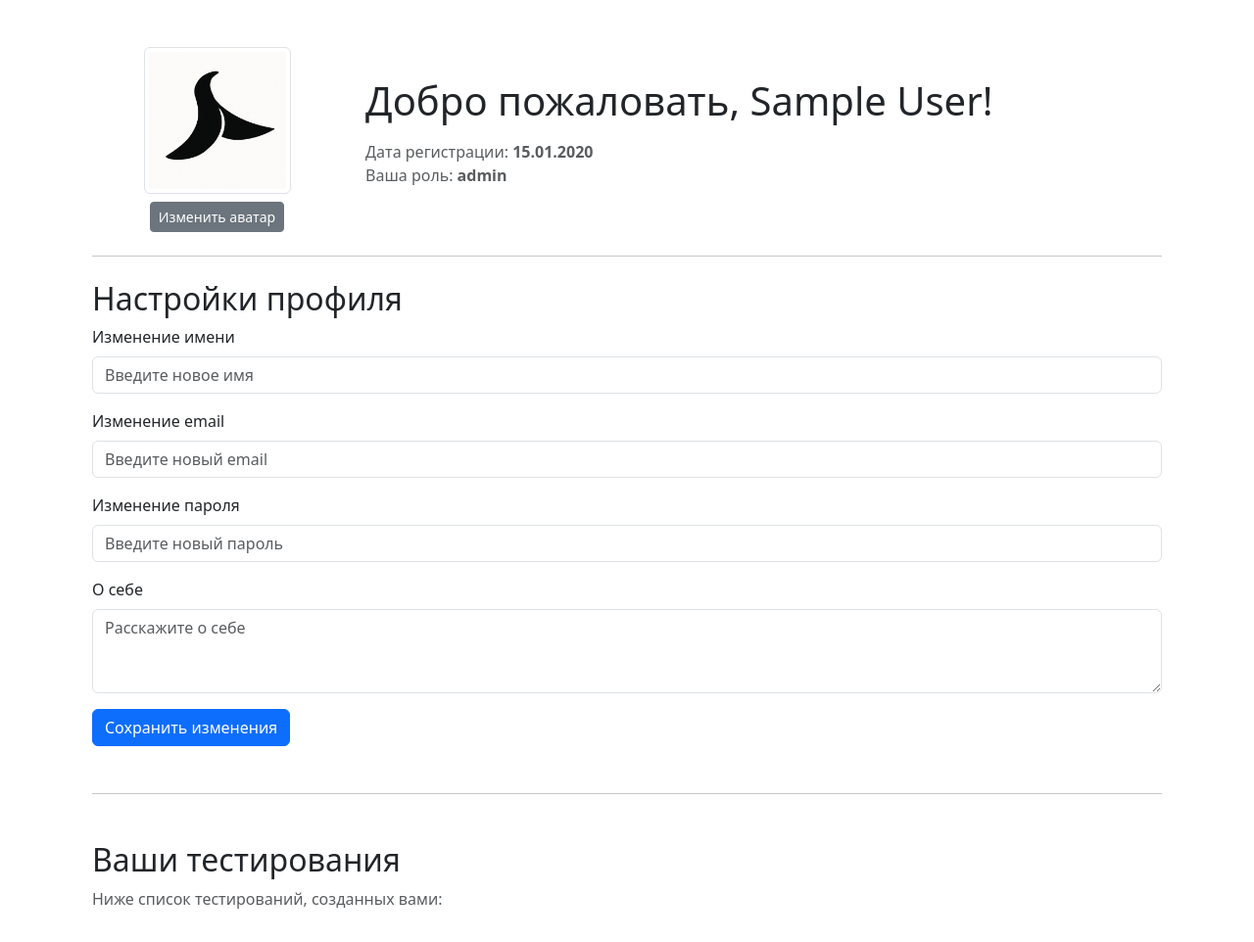
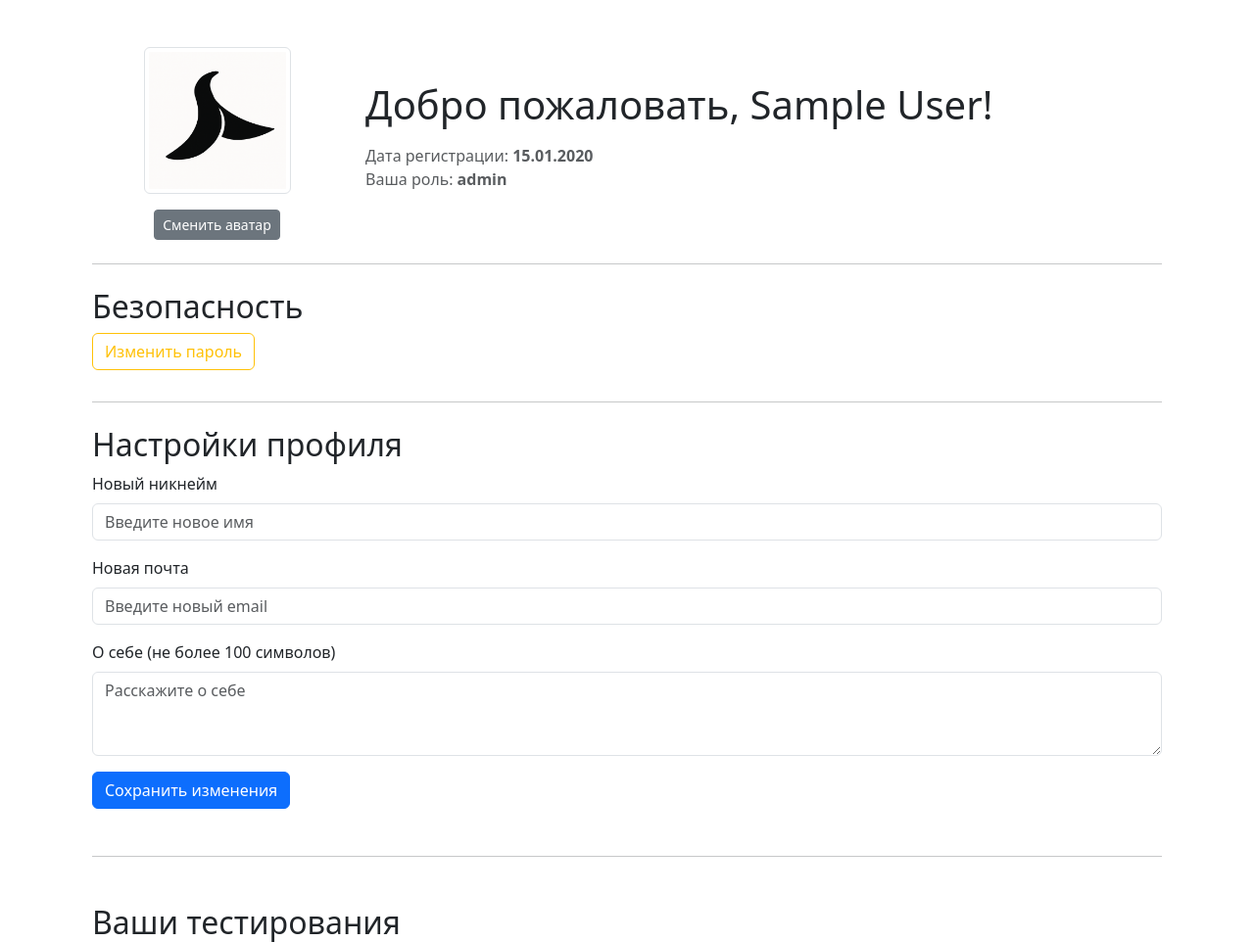
Before and after one commit to truwsfff/Quizzy, a Flask app: page /profile in a window 1280 px wide. Shown: the part 76-1038 px from the top of the page at 98% size. Run offline with Flask 3, Linux system fonts and the light colour scheme; a user stored in the database is signed in; tables that the repository leaves empty hold one stand-in row (values such as "Sample post").

Commit message:
some changes in profile + preparing for constructor

```diff
--- a/data/users.py
+++ b/data/users.py
@@ -16,6 +16,7 @@ class User(SqlAlchemyBase, UserMixin):
     created_date = sqlalchemy.Column(sqlalchemy.DateTime,
                                      default=datetime.datetime.now)
     role = sqlalchemy.Column(sqlalchemy.String, default='member')
+    status = sqlalchemy.Column(sqlalchemy.String, default='ON', nullable=True)
     email = sqlalchemy.Column(sqlalchemy.String,
                               index=True, unique=True, nullable=True)
 
--- /dev/null
+++ b/forms/profile_general_form.py
@@ -0,0 +1,10 @@
+from flask_wtf import FlaskForm
+from wtforms import EmailField, SubmitField, StringField, \
+    TextAreaField
+
+
+class ProfileGeneralForm(FlaskForm):
+    name = StringField('Новый никнейм')
+    email = EmailField('Новая почта')
+    about = TextAreaField('О себе (не более 100 символов)')
+    submit = SubmitField('Сохранить изменения')
--- /dev/null
+++ b/forms/profile_password_form.py
@@ -0,0 +1,10 @@
+from flask_wtf import FlaskForm
+from wtforms import PasswordField, SubmitField
+from wtforms.validators import DataRequired
+
+
+class ProfilePasswordForm(FlaskForm):
+    old_password = PasswordField('Старый пароль', validators=[DataRequired()])
+    new_password = PasswordField('Новый пароль', validators=[DataRequired()])
+    repeat_password = PasswordField('Повторите пароль', validators=[DataRequired()])
+    submit = SubmitField('Сменить пароль')
--- a/forms/register_form.py
+++ b/forms/register_form.py
@@ -1,6 +1,6 @@
 from flask_wtf import FlaskForm
-from wtforms import EmailField, PasswordField, BooleanField, SubmitField, \
-    StringField, TextAreaField
+from wtforms import EmailField, PasswordField, SubmitField, StringField, \
+    TextAreaField
 from wtforms.validators import DataRequired
 
 
--- a/main.py
+++ b/main.py
@@ -6,9 +6,13 @@ from config import SECRET_KEY
 from flask import Flask, render_template, session, redirect
 
 # ------ Импорт инструментов для регистрации
-from flask_login import LoginManager, login_user, login_required, logout_user, current_user
+from flask_login import (LoginManager, login_user, login_required,
+                         logout_user, \
+                         current_user)
 from forms.login_form import LoginForm
 from forms.register_form import RegisterForm
+from forms.profile_general_form import ProfileGeneralForm
+from forms.profile_password_form import ProfilePasswordForm
 
 # ------ Импорт всего связанного с бд
 from data import db_session
@@ -47,7 +51,8 @@ def registration():
 Никнейм не должен превышать 15 символов и быть меньше 5 символов.',
                                    form=form)
 
-        for i in r"""!"#$%&'()*+,-./:;<=>?@[\]^`{|}~ абвгдеёжзийклмнопрстуфхцчшщъыьэюя""":
+        for i in r"""!"#$%&'()*+,-./:;<=>?@[\]^`{|}~
+        абвгдеёжзийклмнопрстуфхцчшщъыьэюя""":
             if i in form.nickname.data.strip().lower():
                 return render_template('register.html',
                                        error_message='\
@@ -113,12 +118,20 @@ def logout():
     return redirect("/")
 
 
-@app.route('/profile')
+@app.route('/profile', methods=['GET', 'POST'])
 @login_required
 def profile():
     tests_list = [
     ]
-    return render_template('profile.html', tests=tests_list)
+    form = ProfileGeneralForm()
+    password_form = ProfilePasswordForm()
+    return render_template('profile.html', form=form,
+                           password_form=password_form, tests=tests_list)
+
+
+@app.route('/constructor')
+def constructor():
+    return render_template('constructor.html')
 
 
 if __name__ == '__main__':
--- a/templates/profile.html
+++ b/templates/profile.html
@@ -6,43 +6,71 @@
 
     <div class="row align-items-center mb-4">
         <div class="col-md-3 text-center">
-            <img src="{{ url_for('static', filename='quizzy_logo.png') }}" alt="Аватар пользователя" class="img-thumbnail mb-2" style="max-width: 150px;">
-            <br>
-            <a href="/profile/avatar" class="btn btn-secondary btn-sm">Изменить аватар</a>
+            <form method="POST" action="/profile/avatar" enctype="multipart/form-data" id="avatarForm">
+                <label for="avatarInput">
+                    <img src="{{ url_for('static', filename='quizzy_logo.png') }}" alt="Аватар пользователя" class="img-thumbnail mb-2" style="max-width: 150px; cursor: pointer;">
+                </label>
+                <input type="file" name="avatar" id="avatarInput" accept="image/*" class="d-none">
+                <br>
+                <button type="submit" class="btn btn-secondary btn-sm mt-2">Сменить аватар</button>
+            </form>
         </div>
         <div class="col-md-9">
-            <h1 class="mb-3">Добро пожаловать, {{current_user.name}}!</h1>
-            <p class="text-muted mb-0">
-                Дата регистрации: <strong>{{current_user.created_date.strftime('%d.%m.%Y')}}</strong>
-            </p>
-            <p class="text-muted">
-                Ваша роль: <strong>{{current_user.role}}</strong>
-            </p>
+            <h1 class="mb-3">Добро пожаловать, {{ current_user.name }}!</h1>
+            <p class="text-muted mb-0">Дата регистрации: <strong>{{ current_user.created_date.strftime('%d.%m.%Y') }}</strong></p>
+            <p class="text-muted">Ваша роль: <strong>{{ current_user.role }}</strong></p>
         </div>
+    </div>
+
+    <hr>
+
+    <h2 class="mt-4">Безопасность</h2>
+    <button class="btn btn-outline-warning mb-3" type="button" data-bs-toggle="collapse" data-bs-target="#changePasswordForm" aria-expanded="false" aria-controls="changePasswordForm">
+        Изменить пароль
+    </button>
+
+    <div class="collapse" id="changePasswordForm">
+        <form method="POST" action="">
+            {{ password_form.hidden_tag() }}
+
+            <div class="mb-3">
+                {{ password_form.old_password.label(class="form-label") }}
+                {{ password_form.old_password(class="form-control", placeholder="Введите старый пароль") }}
+            </div>
+
+            <div class="mb-3">
+                {{ password_form.new_password.label(class="form-label") }}
+                {{ password_form.new_password(class="form-control", placeholder="Введите новый пароль") }}
+            </div>
+
+            <div class="mb-3">
+                {{ password_form.repeat_password.label(class="form-label") }}
+                {{ password_form.repeat_password(class="form-control", placeholder="Повторите новый пароль") }}
+            </div>
+
+            <button type="submit" class="btn btn-warning">Сменить пароль</button>
+        </form>
     </div>
 
     <hr>
 
     <h2 class="mt-4">Настройки профиля</h2>
     <form method="POST" action="/profile/update">
+        {{ form.hidden_tag() }}
+
         <div class="mb-3">
-            <label for="nameInput" class="form-label">Изменение имени</label>
-            <input type="text" class="form-control" id="nameInput" name="name" placeholder="Введите новое имя">
+            {{ form.name.label(class="form-label") }}
+            {{ form.name(class="form-control", placeholder="Введите новое имя") }}
         </div>
 
         <div class="mb-3">
-            <label for="emailInput" class="form-label">Изменение email</label>
-            <input type="email" class="form-control" id="emailInput" name="email" placeholder="Введите новый email">
+            {{ form.email.label(class="form-label") }}
+            {{ form.email(class="form-control", placeholder="Введите новый email") }}
         </div>
 
         <div class="mb-3">
-            <label for="passwordInput" class="form-label">Изменение пароля</label>
-            <input type="password" class="form-control" id="passwordInput" name="password" placeholder="Введите новый пароль">
-        </div>
-
-        <div class="mb-3">
-            <label for="aboutInput" class="form-label">О себе</label>
-            <textarea class="form-control" id="aboutInput" name="about" rows="3" placeholder="Расскажите о себе"></textarea>
+            {{ form.about.label(class="form-label") }}
+            {{ form.about(class="form-control", placeholder="Расскажите о себе", rows="3") }}
         </div>
 
         <button type="submit" class="btn btn-primary">Сохранить изменения</button>
@@ -69,18 +97,27 @@
         </div>
     {% else %}
         <div class="text-center my-5">
-        <p class="fs-5 text-muted">У вас пока нет никаких тестирований!</p>
+            <p class="fs-5 text-muted">У вас пока нет никаких тестирований!</p>
         </div>
     {% endif %}
 </div>
 
 <style>
     .test-card {
-        background: linear-gradient(
-            135deg,
-            #f8f9fa,  /* светло-серый */
-            #e9ecef   /* чуть темнее */
-        );
+        background: linear-gradient(135deg, #f8f9fa, #e9ecef);
     }
 </style>
+<script>
+    document.getElementById("avatarInput").addEventListener("change", function () {
+        const file = this.files[0];
+        if (file) {
+            const reader = new FileReader();
+            reader.onload = function (e) {
+                document.getElementById("avatarImage").src = e.target.result;
+                document.getElementById("avatarForm").submit();
+            }
+            reader.readAsDataURL(file);
+        }
+    });
+</script>
 {% endblock %}
```
Also changed, not shown: static/js/avatar_upload.js (added, +19 -0 lines), templates/constructor.html (added, +124 -0 lines).
